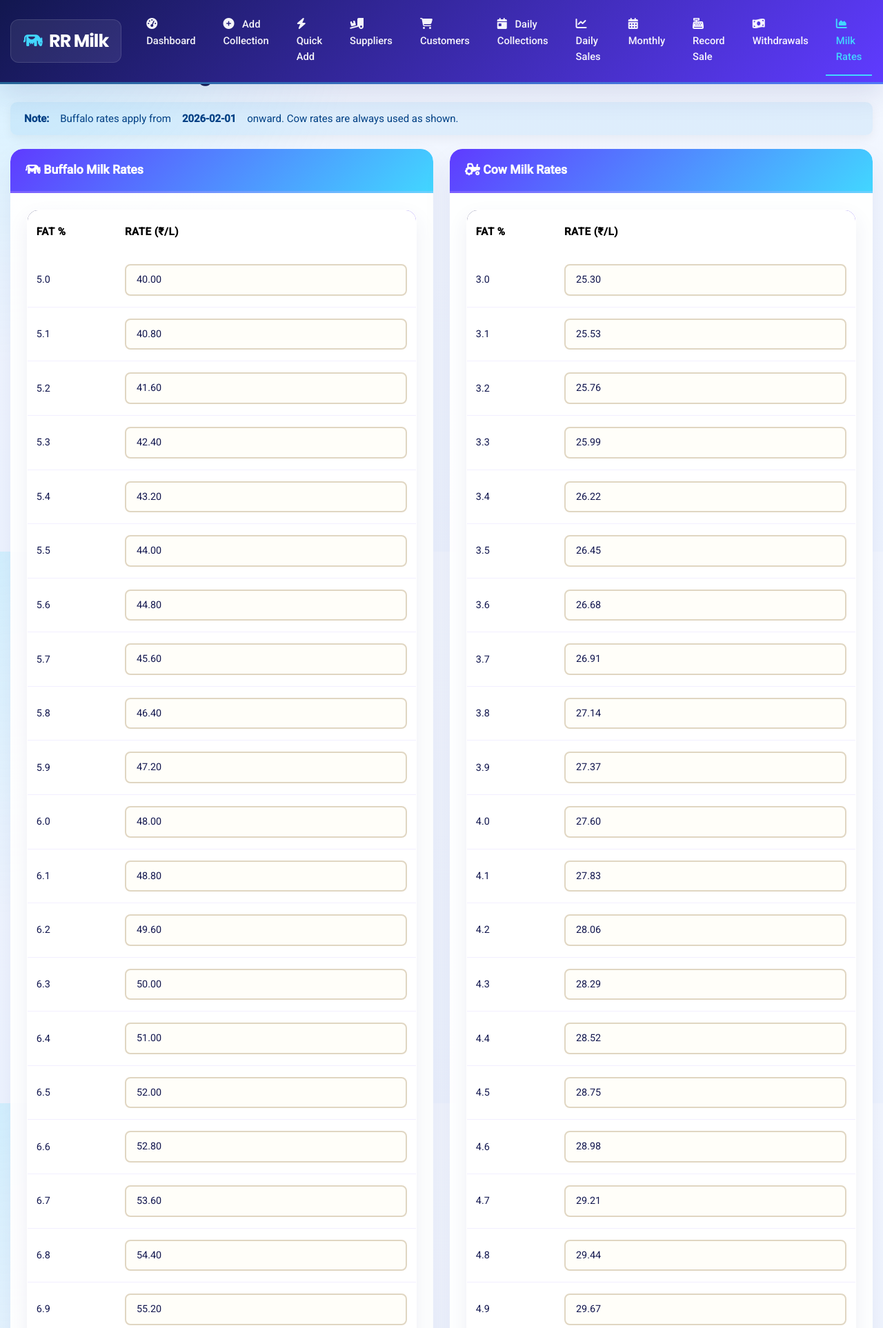
After one commit to kamalakarjana/jkmilkbooth, a Flask app: page /manage_rates in a window 1280 px wide. The commit adds this page. Shown: the top 1926 px of the page at 69% size. Run offline with Flask 3, Linux system fonts and the light colour scheme; a user stored in the database is signed in; some libraries are stand-ins or nearby versions.

Commit message:
Add admin milk rate management page and save rate charts persistently

```diff
--- a/app.py
+++ b/app.py
@@ -3,7 +3,7 @@ from flask_sqlalchemy import SQLAlchemy
 from flask_login import LoginManager, login_user, login_required, logout_user, current_user
 from sqlalchemy import func, or_
 from datetime import date, datetime
-import os, csv, io, math, pytz
+import os, csv, io, math, pytz, json
 from dotenv import load_dotenv
 from functools import wraps
 from werkzeug.security import generate_password_hash, check_password_hash
@@ -46,9 +46,9 @@ def get_last_day_of_month(year, month):
 # ================== RATE CHARTS ==================
 # Rate change date (when new rates started)
 NEW_RATES_START_DATE = '2026-02-01'  # February 1, 2026
-
-# Buffalo milk rate chart (NEW RATES from 01-Feb-2026)
-BUFFALO_RATE_CHART = {
+RATE_FILE = os.path.join(basedir, 'milk_rates.json')
+
+DEFAULT_BUFFALO_RATE_CHART = {
     5.0: 40.0, 5.1: 40.8, 5.2: 41.6, 5.3: 42.4, 5.4: 43.2,
     5.5: 44.0, 5.6: 44.8, 5.7: 45.6, 5.8: 46.4, 5.9: 47.2,
     6.0: 48.0, 6.1: 48.8, 6.2: 49.6, 6.3: 50.0, 6.4: 51.0,
@@ -62,8 +62,7 @@ BUFFALO_RATE_CHART = {
     10.0: 80.0
 }
 
-# Cow milk rate chart (NO CHANGE - keep as is)
-COW_RATE_CHART = {
+DEFAULT_COW_RATE_CHART = {
     3.0: 25.30, 3.1: 25.53, 3.2: 25.76, 3.3: 25.99, 3.4: 26.22,
     3.5: 26.45, 3.6: 26.68, 3.7: 26.91, 3.8: 27.14, 3.9: 27.37,
     4.0: 27.60, 4.1: 27.83, 4.2: 28.06, 4.3: 28.29, 4.4: 28.52,
@@ -72,6 +71,42 @@ COW_RATE_CHART = {
     5.5: 31.05, 5.6: 31.28, 5.7: 31.51, 5.8: 31.74, 5.9: 31.97,
     6.0: 32.20
 }
+
+BUFFALO_RATE_CHART = {}
+COW_RATE_CHART = {}
+
+
+def load_rate_charts():
+    """Load rate charts from disk, falling back to defaults."""
+    global BUFFALO_RATE_CHART, COW_RATE_CHART
+    if os.path.exists(RATE_FILE):
+        try:
+            with open(RATE_FILE, 'r', encoding='utf-8') as f:
+                data = json.load(f)
+            BUFFALO_RATE_CHART = {float(k): float(v) for k, v in data.get('buffalo', {}).items()}
+            COW_RATE_CHART = {float(k): float(v) for k, v in data.get('cow', {}).items()}
+            if BUFFALO_RATE_CHART and COW_RATE_CHART:
+                return
+        except Exception:
+            pass
+
+    BUFFALO_RATE_CHART = DEFAULT_BUFFALO_RATE_CHART.copy()
+    COW_RATE_CHART = DEFAULT_COW_RATE_CHART.copy()
+
+
+def save_rate_charts(buffalo_chart, cow_chart):
+    """Persist rate charts to disk."""
+    try:
+        payload = {
+            'buffalo': {f'{k:.1f}': round(v, 2) for k, v in sorted(buffalo_chart.items())},
+            'cow': {f'{k:.1f}': round(v, 2) for k, v in sorted(cow_chart.items())}
+        }
+        with open(RATE_FILE, 'w', encoding='utf-8') as f:
+            json.dump(payload, f, indent=2)
+    except Exception:
+        pass
+
+load_rate_charts()
 
 def find_rate(fat, milk_type='buffalo', transaction_date=None):
     """
@@ -421,6 +456,49 @@ def register():
 def manage_users():
     users = User.query.all()
     return render_template('manage_users.html', users=users)
+
+@app.route('/manage_rates', methods=['GET', 'POST'])
+@login_required
+@role_required('admin')
+def manage_rates():
+    if request.method == 'POST':
+        buffalo_rates = {}
+        cow_rates = {}
+
+        for key, value in request.form.items():
+            if not value:
+                continue
+            if key.startswith('buffalo_'):
+                fat_str = key[len('buffalo_'):].replace('_', '.')
+                try:
+                    fat = float(fat_str)
+                    rate = float(value)
+                except ValueError:
+                    continue
+                buffalo_rates[fat] = rate
+            elif key.startswith('cow_'):
+                fat_str = key[len('cow_'):].replace('_', '.')
+                try:
+                    fat = float(fat_str)
+                    rate = float(value)
+                except ValueError:
+                    continue
+                cow_rates[fat] = rate
+
+        if buffalo_rates:
+            BUFFALO_RATE_CHART.clear()
+            BUFFALO_RATE_CHART.update(buffalo_rates)
+        if cow_rates:
+            COW_RATE_CHART.clear()
+            COW_RATE_CHART.update(cow_rates)
+
+        save_rate_charts(BUFFALO_RATE_CHART, COW_RATE_CHART)
+        flash('✅ Milk rate charts updated successfully', 'success')
+        return redirect(url_for('manage_rates'))
+
+    buffalo_rows = sorted(BUFFALO_RATE_CHART.items())
+    cow_rows = sorted(COW_RATE_CHART.items())
+    return render_template('manage_rates.html', buffalo_rows=buffalo_rows, cow_rows=cow_rows, new_rates_start_date=NEW_RATES_START_DATE)
 
 # ================== MAIN ROUTES ==================
 @app.route('/')
@@ -1029,7 +1107,7 @@ def export_daily_csv():
 def export_daily_pdf():
     """Export daily collections to PDF"""
     from reportlab.lib import colors
-    from reportlab.lib.pagesizes import A4
+    from reportlab.lib.pagesizes import A4, landscape
     from reportlab.platypus import SimpleDocTemplate, Table, TableStyle, Paragraph, Spacer
     from reportlab.lib.styles import getSampleStyleSheet, ParagraphStyle
     from reportlab.lib.units import inch
@@ -1051,7 +1129,7 @@ def export_daily_pdf():
     avg_fat = sum(c.fat for c in collections) / len(collections) if collections else 0
 
     buf = io.BytesIO()
-    doc = SimpleDocTemplate(buf, pagesize=A4)
+    doc = SimpleDocTemplate(buf, pagesize=landscape(A4), leftMargin=15, rightMargin=15, topMargin=15, bottomMargin=15)
     styles = getSampleStyleSheet()
     title_style = ParagraphStyle('CustomTitle', parent=styles['Heading1'], fontSize=16, spaceAfter=18, alignment=1)
     elements = [Paragraph("RR Milk Management System", title_style), Paragraph(f"Daily Collections Report - {req_date}", title_style)]
@@ -1062,7 +1140,7 @@ def export_daily_pdf():
         ['Total Liters', 'Total Amount', 'Average Fat %', 'Collections Count'],
         [f"{total_liters:.2f}", f"₹ {total_amount:,.0f}", f"{avg_fat:.1f}%", str(len(collections))]
     ]
-    summary_table = Table(summary_data, colWidths=[1.8*inch, 1.8*inch, 1.8*inch, 1.8*inch])
+    summary_table = Table(summary_data, colWidths=[2*inch, 2*inch, 2*inch, 2*inch])
     summary_table.setStyle(TableStyle([
         ('BACKGROUND', (0, 0), (-1, 0), colors.HexColor('#8B4513')),
         ('TEXTCOLOR', (0, 0), (-1, 0), colors.white),
@@ -1093,7 +1171,8 @@ def export_daily_pdf():
         ('BACKGROUND', (0, 1), (-1, -1), colors.white),
         ('GRID', (0, 0), (-1, -1), 0.75, colors.grey),
         ('ALIGN', (4, 1), (-1, -1), 'RIGHT'),
-        ('FONTSIZE', (0, 1), (-1, -1), 8)
+        ('FONTSIZE', (0, 1), (-1, -1), 8),
+        ('REPEATROWS', (0, 0), (-1, 0))
     ]))
     elements.append(table)
     elements.append(Spacer(1, 18))
@@ -1508,7 +1587,7 @@ def export_month_summary_csv():
 def export_monthly_pdf():
     """Export monthly summary to PDF"""
     from reportlab.lib import colors
-    from reportlab.lib.pagesizes import A4
+    from reportlab.lib.pagesizes import A4, landscape
     from reportlab.platypus import SimpleDocTemplate, Table, TableStyle, Paragraph, Spacer
     from reportlab.lib.styles import getSampleStyleSheet, ParagraphStyle
     from reportlab.lib.units import inch
@@ -1534,7 +1613,7 @@ def export_monthly_pdf():
     summary_total_withdrawn = sum(int(r.withdrawn or 0) for r in rows)
 
     buf = io.BytesIO()
-    doc = SimpleDocTemplate(buf, pagesize=A4)
+    doc = SimpleDocTemplate(buf, pagesize=landscape(A4), leftMargin=15, rightMargin=15, topMargin=15, bottomMargin=15)
     styles = getSampleStyleSheet()
     title_style = ParagraphStyle('CustomTitle', parent=styles['Heading1'], fontSize=16, spaceAfter=18, alignment=1)
     elements = [Paragraph("RR Milk Management System", title_style), Paragraph(f"Monthly Summary Report - {month}", title_style), Spacer(1, 12)]
@@ -1575,7 +1654,8 @@ def export_monthly_pdf():
         ('BACKGROUND', (0, 1), (-1, -1), colors.white),
         ('GRID', (0, 0), (-1, -1), 0.75, colors.grey),
         ('ALIGN', (2, 1), (-1, -1), 'RIGHT'),
-        ('FONTSIZE', (0, 1), (-1, -1), 8)
+        ('FONTSIZE', (0, 1), (-1, -1), 8),
+        ('REPEATROWS', (0, 0), (-1, 0))
     ]))
     elements.append(detail_table)
     elements.append(Spacer(1, 20))
--- a/templates/base.html
+++ b/templates/base.html
@@ -559,6 +559,11 @@
                         </a>
                     </li>
                     <li class="nav-item">
+                        <a class="nav-link" href="{{ url_for('manage_rates') }}">
+                            <i class="fas fa-chart-area"></i> Milk Rates
+                        </a>
+                    </li>
+                    <li class="nav-item">
                         <a class="nav-link" href="{{ url_for('manage_users') }}">
                             <i class="fas fa-users-cog"></i> Manage Users
                         </a>
--- a/templates/daily.html
+++ b/templates/daily.html
@@ -333,8 +333,8 @@ document.addEventListener('DOMContentLoaded', function() {
   flashMessages.forEach(msg => {
     if (msg.dataset.type === 'success') {
       successPopupMessage.textContent = msg.textContent.trim();
-      successOverlay.classList.add('active');
-      setTimeout(() => successOverlay.classList.remove('active'), 2500);
+      setTimeout(() => successOverlay.classList.add('active'), 50);
+      setTimeout(() => successOverlay.classList.remove('active'), 1200);
     }
   });
 });
--- /dev/null
+++ b/templates/manage_rates.html
@@ -0,0 +1,80 @@
+{% extends "base.html" %}
+
+{% block title %}Manage Milk Rates{% endblock %}
+
+{% block content %}
+<h2 class="mb-4"><i class="fas fa-chart-area"></i> Milk Rate Configuration</h2>
+
+<div class="alert alert-info">
+    <strong>Note:</strong> Buffalo rates apply from <strong>{{ new_rates_start_date }}</strong> onward. Cow rates are always used as shown.
+</div>
+
+<form action="{{ url_for('manage_rates') }}" method="post">
+    <div class="row gy-4">
+        <div class="col-lg-6">
+            <div class="card">
+                <div class="card-header">
+                    <i class="fas fa-cow"></i> Buffalo Milk Rates
+                </div>
+                <div class="card-body table-responsive">
+                    <table class="table table-hover align-middle">
+                        <thead>
+                            <tr>
+                                <th>Fat %</th>
+                                <th>Rate (₹/L)</th>
+                            </tr>
+                        </thead>
+                        <tbody>
+                            {% for fat, rate in buffalo_rows %}
+                            <tr>
+                                <td>{{ '%.1f' % fat }}</td>
+                                <td>
+                                    <input type="text" class="form-control" name="buffalo_{{ ('%.1f' % fat).replace('.', '_') }}" value="{{ '%.2f' % rate }}" />
+                                </td>
+                            </tr>
+                            {% endfor %}
+                        </tbody>
+                    </table>
+                </div>
+            </div>
+        </div>
+
+        <div class="col-lg-6">
+            <div class="card">
+                <div class="card-header">
+                    <i class="fas fa-tractor"></i> Cow Milk Rates
+                </div>
+                <div class="card-body table-responsive">
+                    <table class="table table-hover align-middle">
+                        <thead>
+                            <tr>
+                                <th>Fat %</th>
+                                <th>Rate (₹/L)</th>
+                            </tr>
+                        </thead>
+                        <tbody>
+                            {% for fat, rate in cow_rows %}
+                            <tr>
+                                <td>{{ '%.1f' % fat }}</td>
+                                <td>
+                                    <input type="text" class="form-control" name="cow_{{ ('%.1f' % fat).replace('.', '_') }}" value="{{ '%.2f' % rate }}" />
+                                </td>
+                            </tr>
+                            {% endfor %}
+                        </tbody>
+                    </table>
+                </div>
+            </div>
+        </div>
+    </div>
+
+    <div class="mt-4 d-flex gap-2">
+        <button type="submit" class="btn btn-success">
+            <i class="fas fa-save"></i> Save Rate Charts
+        </button>
+        <a href="{{ url_for('dashboard') }}" class="btn btn-secondary">
+            <i class="fas fa-arrow-left"></i> Back to Dashboard
+        </a>
+    </div>
+</form>
+{% endblock %}
```
